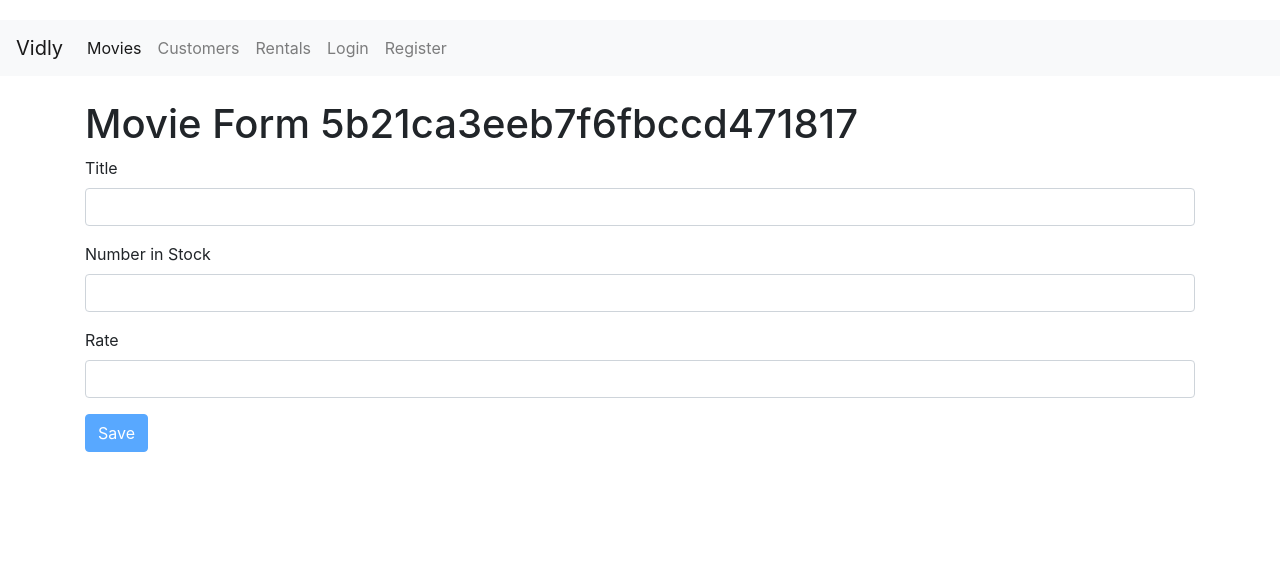
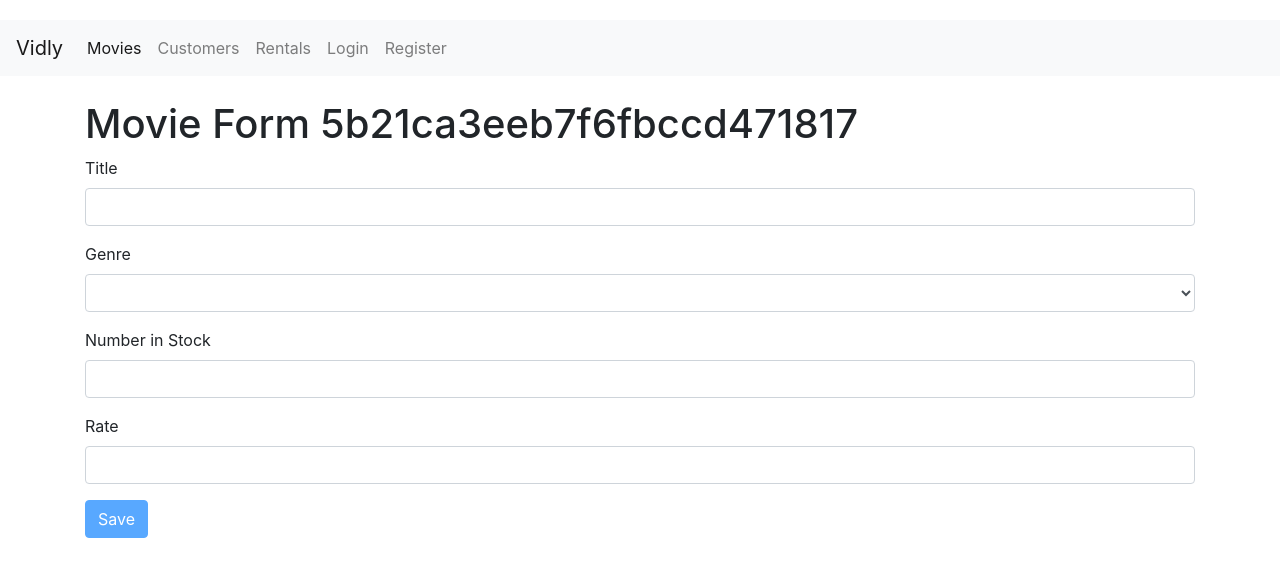
Before and after one commit to alexReshetnyak/react-basic, a React (Create React App) app in the folder vidly/: page /movies/5b21ca3eeb7f6fbccd471817 in a window 1280 px wide. Shown: the top 576 px of the page. Built offline with nearby package versions, Linux system fonts and the light colour scheme.

Commit message:
worked on movie form component

```diff
--- a/vidly/src/components/common/form.jsx
+++ b/vidly/src/components/common/form.jsx
@@ -1,6 +1,7 @@
 import React, { Component } from "react";
 import Joi from "joi-browser";
 import Input from "./input";
+import Select from "./select";
 
 class Form extends Component {
   state = {
@@ -83,6 +84,23 @@ class Form extends Component {
       />
     );
   }
+
+  renderSelect(name, label, dataValue, dataLabel, data = []) {
+    const { errors, data: stateData } = this.state;
+
+    return (
+      <Select
+        name={name}
+        label={label}
+        error={errors[name]}
+        value={stateData[name]}
+        data={data}
+        dataValue={dataValue}
+        dataLabel={dataLabel}
+        onChange={this.handleChange}
+      />
+    );
+  }
 }
 
 export default Form;
--- /dev/null
+++ b/vidly/src/components/common/select.jsx
@@ -0,0 +1,35 @@
+import React from "react";
+
+const Select = ({
+  name,
+  label,
+  error,
+  value,
+  data,
+  dataValue,
+  dataLabel,
+  onChange
+}) => {
+  return (
+    <div className="form-group">
+      <label htmlFor={name}>{label}</label>
+      <select
+        name={name}
+        id={name}
+        value={value}
+        onChange={onChange}
+        className="form-control"
+      >
+        <option value="" />
+        {data.map(item => (
+          <option key={item[dataValue]} value={item[dataValue]}>
+            {item[dataLabel]}
+          </option>
+        ))}
+      </select>
+      {error && <div className="alert alert-danger">{error}</div>}
+    </div>
+  );
+};
+
+export default Select;
--- a/vidly/src/components/movieForm.jsx
+++ b/vidly/src/components/movieForm.jsx
@@ -1,20 +1,23 @@
 import React from "react";
 import Joi from "joi-browser";
 import Form from "./common/form";
+import { getGenres } from "../services/fakeGenreService.js";
+import { getMovie } from "../services/fakeMovieService.js";
 
 class Movie extends Form {
   state = {
     data: { title: "", genreId: "", numberInStock: "", dailyRentalRate: "" },
     errors: {},
     movieId: "",
-    genres: []
+    genres: [],
+    movie: {}
   };
 
   schema = {
     title: Joi.string()
       .required()
       .label("Title"),
-    genreId: Joi.string().label("Genre"),
+    genreId: Joi.label("Genre"),
     numberInStock: Joi.number()
       .required()
       .min(0)
@@ -28,7 +31,13 @@ class Movie extends Form {
   };
 
   componentDidMount() {
-    console.log("Props:", this.props);
+    const { id } = this.props.match.params;
+    const state = { genres: getGenres() };
+
+    id && (state.movie = getMovie(id));
+
+    console.log("Props:", this.props, state);
+    this.setState(state);
   }
 
   doSubmit = () => {
@@ -44,7 +53,13 @@ class Movie extends Form {
         <h1>Movie Form {match.params.id}</h1>
         <form onSubmit={this.handleSubmit}>
           {this.renderInput("title", "Title")}
-          {/* {this.renderInput("genreId", "Genre")} */}
+          {this.renderSelect(
+            "genreId",
+            "Genre",
+            "_id",
+            "name",
+            this.state.genres
+          )}
           {this.renderInput("numberInStock", "Number in Stock", "number")}
           {this.renderInput("dailyRentalRate", "Rate")}
           {this.renderButton("Save")}
```
